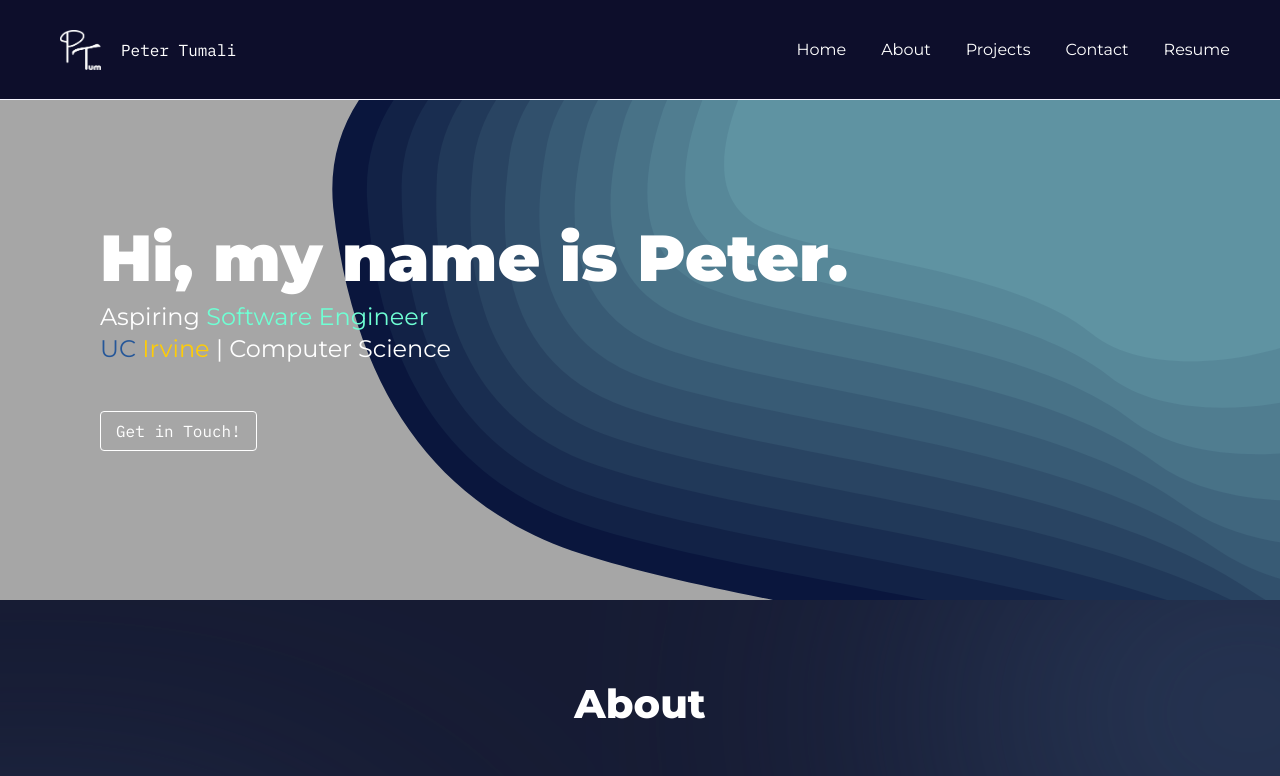
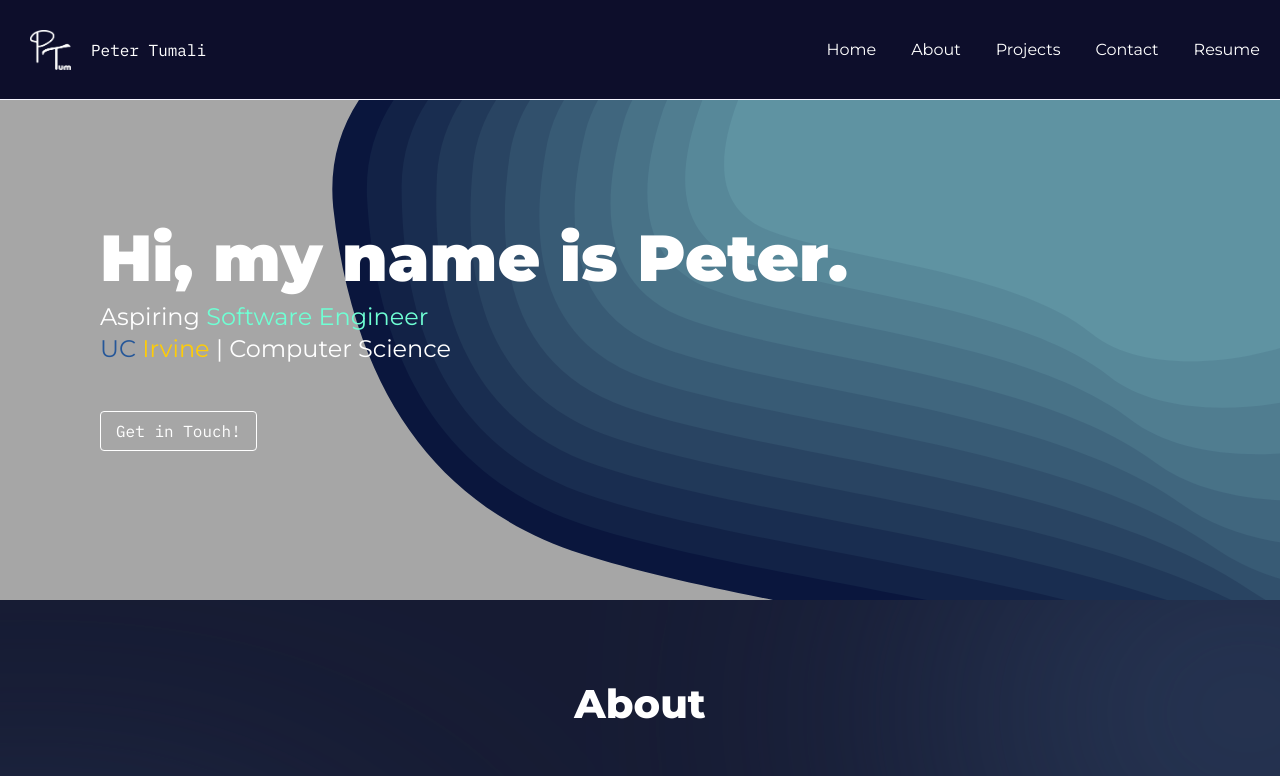
Before and after one commit to ptumali/portfolio, a React (Vite) app: page / in a window 1280 px wide. Shown: the top 776 px of the page. Built offline with nearby package versions, Linux system fonts and the light colour scheme; some icons are missing.

Commit message:
Fix navbar padding on logo and menu button

```diff
--- a/src/components/Navbar/Navbar.module.css
+++ b/src/components/Navbar/Navbar.module.css
@@ -8,7 +8,7 @@
     display: flex;
     align-items: center;
     justify-content: space-between;
-    padding: 20px 50px;
+    padding: 20px 20px;
     z-index: 50;
     background-color: var(--color-primary);
     border-bottom: 0.5pt solid #F5F5FF;
@@ -42,6 +42,7 @@
 .menuBtn {
     display: none;
     padding-top: 8px;
+    padding-right: 10px;
 
     /* border: 2px solid yellow; */
 }
--- a/vite.config.ts
+++ b/vite.config.ts
@@ -3,6 +3,7 @@ import react from '@vitejs/plugin-react-swc'
 
 // https://vite.dev/config/
 export default defineConfig({
+  base: '/portfolio/',
   plugins: [react()],
   css: {
     modules: {
```
